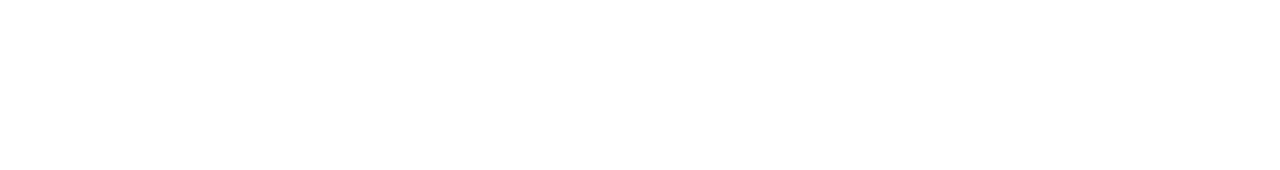
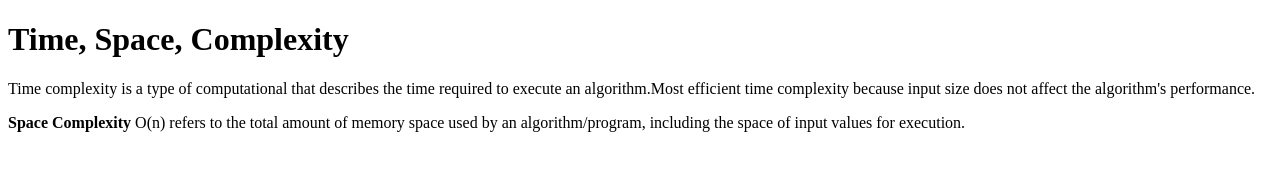
Before and after one commit to acciojob/time-and-space-complexity-Chaitanyahosuru, a website: page main.html in a window 1280 px wide. Drawn offline with Linux system fonts and the light colour scheme.

Commit message:
created a submission

```diff
--- a/main.html
+++ b/main.html
@@ -8,6 +8,9 @@
 
 <body>
 	<!-- the entire body must be written by student -->
+	<h1>Time, Space, Complexity</h1>
+	<p>Time complexity is a type of computational that describes the time required to execute an algorithm.Most efficient time complexity because input size does not affect the algorithm's performance.</p>
+	<p><b>Space Complexity</b> O(n) refers to the total amount of memory space used by an algorithm/program, including the space of input values for execution.</p>
     <script type="text/javascript" src="./script.js">
 </script>
 
```
